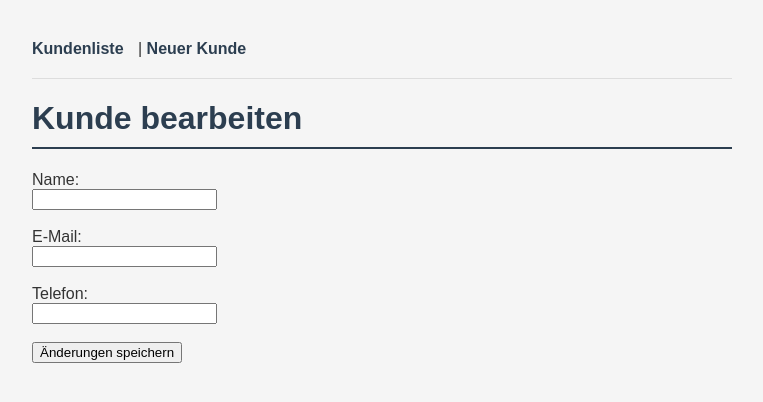
After one commit to Noah-Winner/crm-flask, a Flask app: page /bearbeiten/1 in a window 1280 px wide. The commit adds this page. Shown: the top 402 px of the page, without its empty margins (258-1021 px from the left). Run offline with Flask 3, Linux system fonts and the light colour scheme; data that the repository does not hold is empty.

Commit message:
Bearbeiten und Loeschen Funktion hinzugefuegt

```diff
--- a/app.py
+++ b/app.py
@@ -27,6 +27,24 @@ def neuer_kunde():
         return render_template("erfolg.html", name=name)
     return render_template("formular.html")
 
+@app.route("/bearbeiten/<int:id>", methods=["GET", "POST"])
+def kunde_bearbeiten(id):
+    conn = verbindung()
+    if request.method == "POST":
+        name = request.form["name"]
+        email = request.form["email"]
+        telefon = request.form["telefon"]
+        conn.execute(
+            "UPDATE kunden SET name = ?, email = ?, telefon = ? WHERE id = ?",
+            (name, email, telefon, id)
+        )
+        conn.commit()
+        conn.close()
+        return render_template("erfolg.html", name=name)
+    kunde = conn.execute("SELECT * FROM kunden WHERE id = ?", (id,)).fetchone()
+    conn.close()
+    return render_template("bearbeiten.html", kunde=kunde)
+
 @app.route("/loeschen/<int:id>")
 def kunde_loeschen(id):
     conn = verbindung()
--- /dev/null
+++ b/templates/bearbeiten.html
@@ -0,0 +1,17 @@
+{% extends "base.html" %}
+
+{% block inhalt %}
+<h1>Kunde bearbeiten</h1>
+<form method="POST">
+    <label>Name:</label><br>
+    <input type="text" name="name" value="{{ kunde['name'] }}" required><br><br>
+
+    <label>E-Mail:</label><br>
+    <input type="email" name="email" value="{{ kunde['email'] }}" required><br><br>
+
+    <label>Telefon:</label><br>
+    <input type="text" name="telefon" value="{{ kunde['telefon'] }}" required><br><br>
+
+    <button type="submit">Änderungen speichern</button>
+</form>
+{% endblock %}
--- a/templates/home.html
+++ b/templates/home.html
@@ -6,6 +6,7 @@
     {% for kunde in kunden %}
     <li>
         {{ kunde["name"] }}, {{ kunde["email"] }}, {{ kunde["telefon"] }}
+        <a href="/bearbeiten/{{ kunde['id'] }}">Bearbeiten</a>
         <a href="/loeschen/{{ kunde['id'] }}">Löschen</a>
     </li>
     {% endfor %}
```
Also changed, not shown: crm.db.
